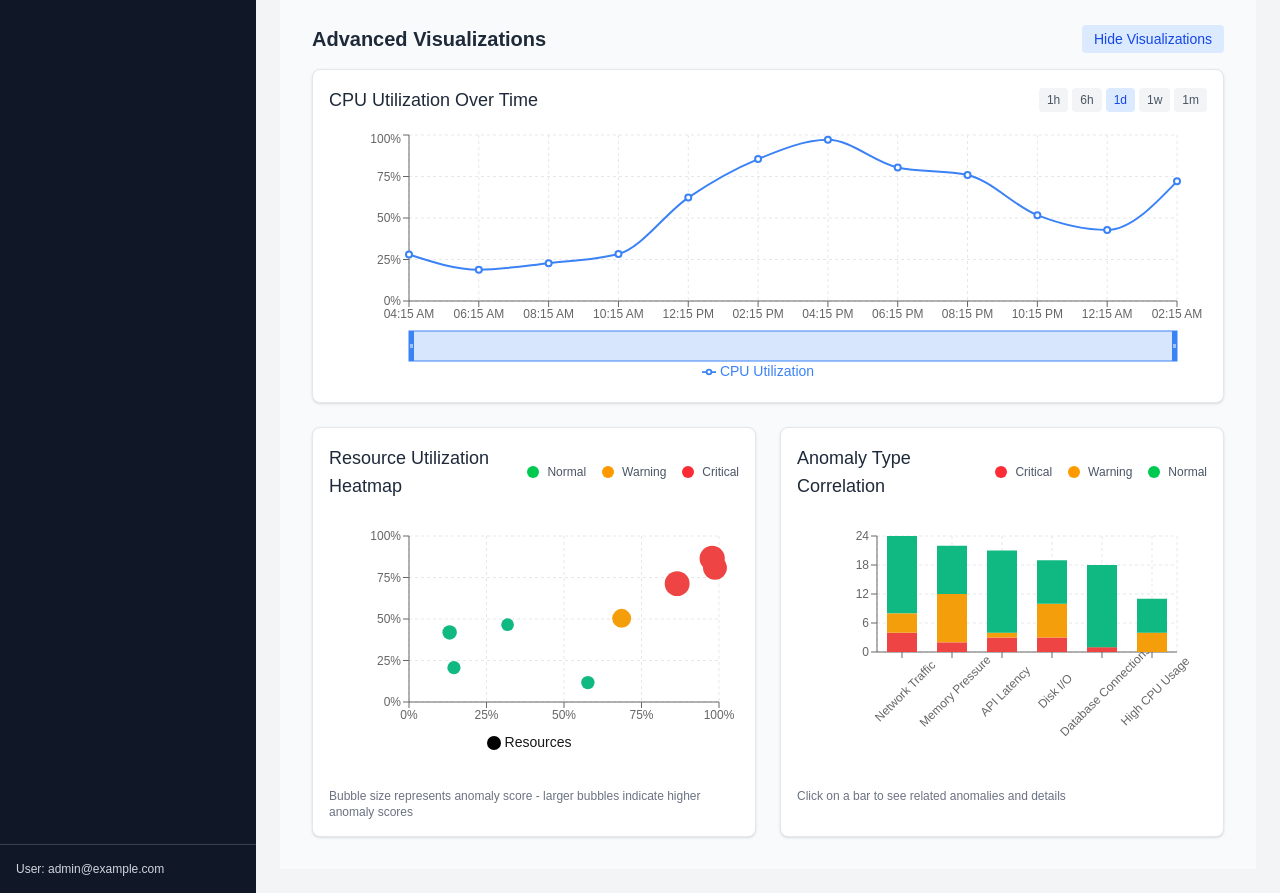
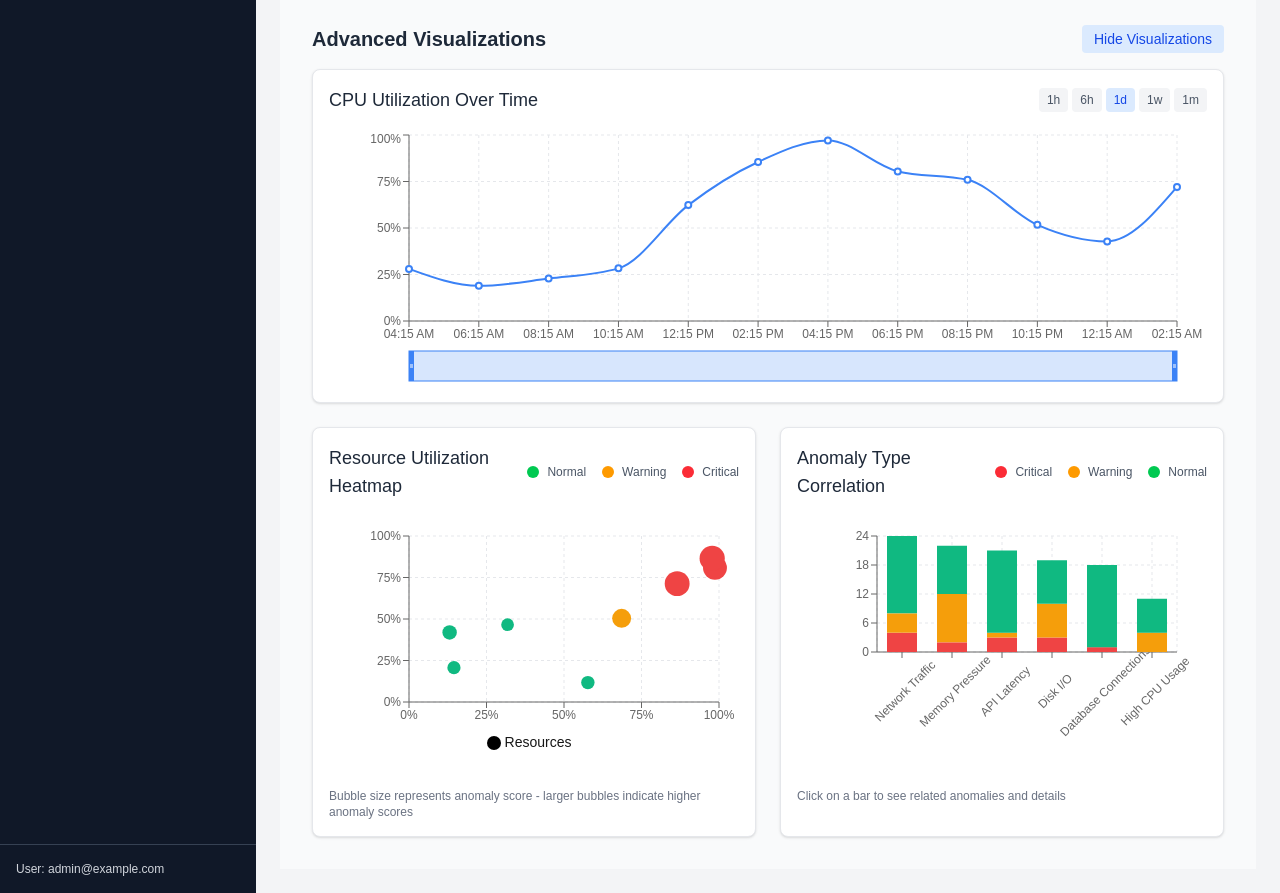
Before and after one commit to AVGenAI/aws-aiops-dashboard, a Next.js app: page /anomalies in a window 1280 px wide. Shown: the part 920-1813 px from the top of the page. Built offline with nearby package versions, Linux system fonts and the light colour scheme.

Commit message:
Fix TimeSeriesChart component by removing duplicate useEffect and Legend

```diff
--- a/app/components/anomalies/TimeSeriesChart.tsx
+++ b/app/components/anomalies/TimeSeriesChart.tsx
@@ -38,15 +38,7 @@ export default function TimeSeriesChart({
 }: TimeSeriesChartProps) {
   const [chartData, setChartData] = useState<TimeSeriesData[]>([]);
 
-  useEffect(() => {
-    // Format the data for the chart
-    const formattedData = data.map(item => ({
-      ...item,
-      timestamp: new Date(item.timestamp).toLocaleString(),
-    }));
-
-    setChartData(formattedData);
-  }, [data]);
+  // Single useEffect to format data and add original timestamp
 
   const getStatusColor = (status?: 'Normal' | 'Warning' | 'Critical') => {
     switch (status) {
@@ -164,7 +156,6 @@ export default function TimeSeriesChart({
                 className="dark:text-gray-400"
               />
               <Tooltip content={<CustomTooltip />} />
-              <Legend />
               <Line
                 type="monotone"
                 dataKey="value"
```
